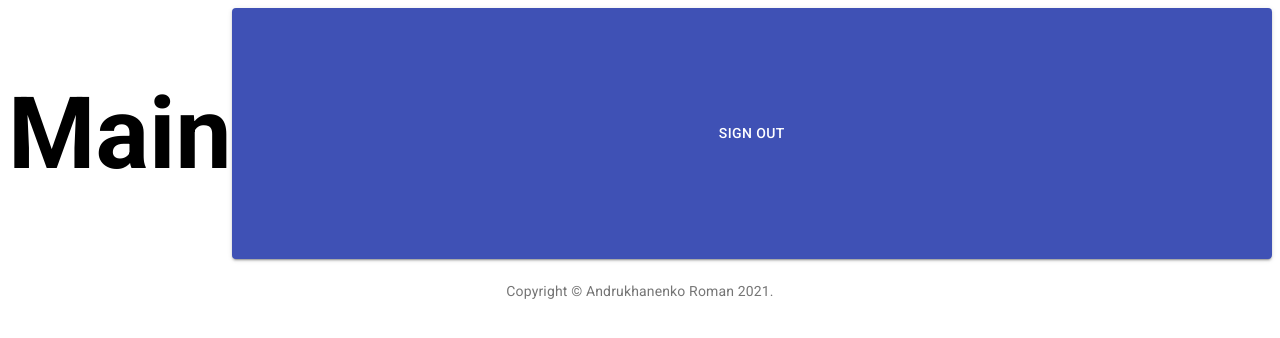
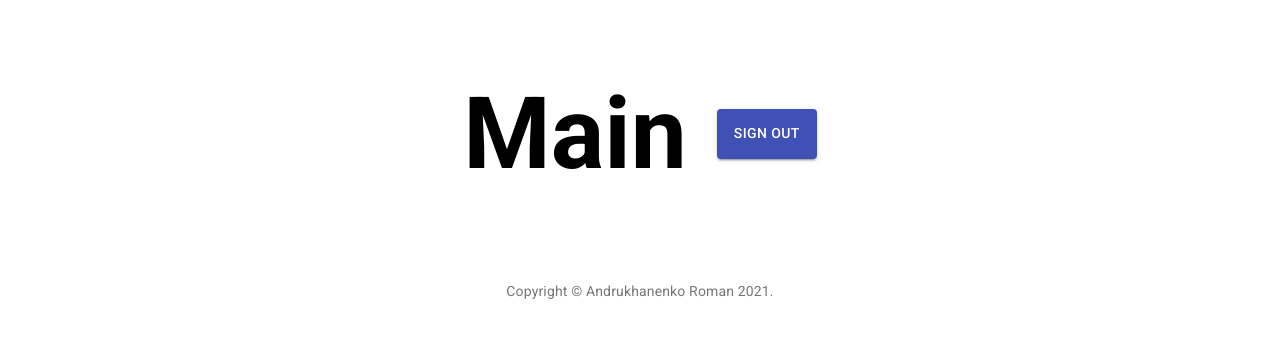
Before and after one commit to Vooooodoo/task-manager-frontend, a React (Create React App) app: page /main in a window 1280 px wide. Shown: the top 338 px of the page. Built offline with nearby package versions, Linux system fonts and the light colour scheme.

Commit message:
feature: add Material UI custom styles

```diff
--- a/src/components/App/App.js
+++ b/src/components/App/App.js
@@ -1,4 +1,5 @@
 import React from 'react';
+import { ThemeProvider } from '@material-ui/core/styles';
 import GlobalStyle from '../GlobalStyle';
 import Router from '../../routes';
 import Footer from '../Footer';
--- a/src/components/Main/index.js
+++ b/src/components/Main/index.js
@@ -3,27 +3,48 @@ import { connect } from 'react-redux';
 import { setIsLoggedIn } from '../../store/auth';
 import styled from 'styled-components';
 import Button from '@material-ui/core/Button';
+import { makeStyles } from '@material-ui/core/styles';
+
+// стоковый способ стилизации Material UI компонентов
+// единый объект с классами в котором описываем стили конкретного компонента
+const useStyles = makeStyles({
+  button: {
+    marginLeft: '30px',
+  }
+});
 
 const StyledMain = styled.main`
   display: flex;
   justify-content: center;
+  align-items: center;
   color: black;
   font-size: 50px;
 `;
 
+// способ стилизации Material UI компонентов, с помощью сторонней библиотеки Styled Components
+//! но почему то не все свойства можно стилизовать таким образом
+//! марджины например стилизуются только стоковым методом makeStyles()
+//! хотя если переопределить марджины стоковым метотодом, то они начнут меняться с помощью Styled Components
+const StyledButton = styled(Button)`
+  width: 100px;
+  height: 50px;
+`;
+
 function Main(props) {
+  const classes = useStyles();
+
   return (
     <StyledMain>
       <h1>Main</h1>
-      <Button
+      <StyledButton
+        className={classes.button}
         type="button"
-        fullWidth
         variant="contained"
         color="primary"
         onClick={() => props.onSetIsLoggedIn(false)}
       >
         Sign Out
-      </Button>
+      </StyledButton>
     </StyledMain>
   );
 }
--- a/src/components/RouterLink/index.js
+++ b/src/components/RouterLink/index.js
@@ -13,7 +13,7 @@ const StyledLink = styled(Link)`
 `;
 
 function RouterLink(props) {
-  return (<StyledLink to={props.route}>{props.text}</StyledLink>);
+  return (<StyledLink className={props.class } to={props.route}>{props.text}</StyledLink>);
 }
 
 export default RouterLink;
--- a/src/routes/account.js
+++ b/src/routes/account.js
@@ -5,12 +5,10 @@ const accountRoutes = [
   {
     path: '/main',
     component: Main,
-    isProtected: true,
   },
   {
     path: '/profile',
     component: Profile,
-    isProtected: true,
   },
 ];
 
```
Also changed, not shown: src/components/Header/index.js (added, +19 -0 lines).
